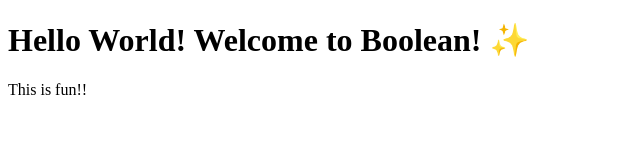
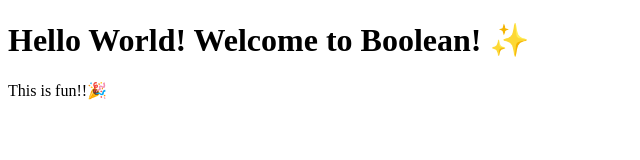
Before and after one commit to valeponchi/boolean-uk-first-repo, a website: page index.html in a window 1280 px wide. Shown: the full height of the page, 0-640 px from the left. Drawn offline with Linux system fonts and the light colour scheme.

Commit message:
change change1

```diff
--- a/index.html
+++ b/index.html
@@ -10,6 +10,6 @@
     <h1>
       Hello World! Welcome to Boolean! ✨
     </h1>
-    <p>This is fun!!</p>
+    <p>This is fun!!🎉</p>
   </body>
 </html>
```
